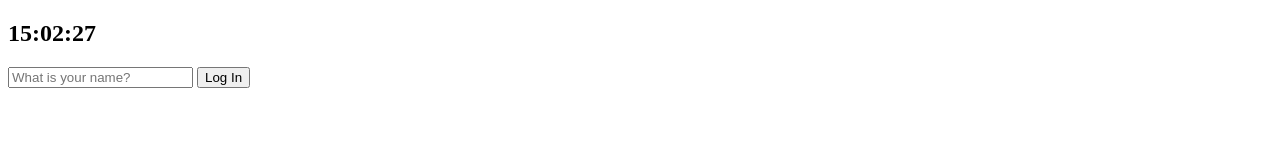
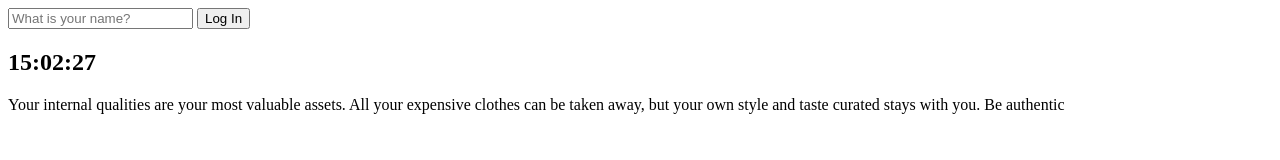
Before and after one commit to hjamie2/myChromeApp-vanillaJS, a plain HTML site: page index.html in a window 1280 px wide. Drawn offline with Linux system fonts and the light colour scheme.

Commit message:
Add random background quote (#9)
* Add starting files

* Add random quote generator

```diff
--- a/index.html
+++ b/index.html
@@ -9,7 +9,6 @@
 </head>
 
 <body>
-    <h2 id="clock">00:00</h2>
     <form id="login-form" class="hidden">
         <input required maxlength="15" type="text" placeholder="What is your name?">
         <button>Log In</button>
@@ -17,9 +16,15 @@
     <form id="logout-form" class="hidden">
         <button>Log Out</button>
     </form>
+    <h2 id="clock">00:00</h2>
     <h1 id="greeting" class="hidden"></h1>
+    <div id="quote">
+        <span></span>
+        <span></span>
+    </div>
     <script src="js/login.js"></script>
     <script src="js/clock.js"></script>
+    <script src="js/quotes.js"></script>
 </body>
 
 </html>
--- /dev/null
+++ b/js/quotes.js
@@ -0,0 +1,62 @@
+const quoteArray = [
+    {
+        quote: "A strong person is someone who can protect their inner kindness.",
+        action: "Stay strong",
+    },
+    {
+        quote: "Recipe for happiness: Mature defense mech, stable long-term relationships, no drinking, no smoking, exercise, staying in shape.",
+        action: "Be happy",
+    },
+    {
+        quote: "You will know it's time to push to the next level when you start getting too comfortable.",
+        action: "Don't burnout",
+    },
+    {
+        quote: "You can't reach the top without going up hill.",
+        action: "Keep climbing",
+    },
+    {
+        quote: "Harder it is to get it, the longer it will stay.",
+        action: "Give your everything",
+    },
+    {
+        quote: "Success isn't made from a secret recipe, it comes from dedication.",
+        action: "Forget regret",
+    },
+    {
+        quote: "If I lose self-confidence, the whole world becomes my enemy.",
+        action: "Love yourself first",
+    },
+    {
+        quote: "Zero times anything is zero. No matter how small, find positive meaning and add it to your life's asset one by one.",
+        action: "One is still greater than zero",
+    },
+    {
+        quote: "You can interpret everything people say into one of two things: asking for favor (please) or showing appreciation (thank you).",
+        action: "Make overcomplicate other people",
+    },
+    {
+        quote: "Knowledge + Experience = Skill => ++ Confidence",
+        action: "Formula for loving yourself",
+    },
+    {
+        quote: "When in doubt, don't leave it to your imagination. Find solution through experience.",
+        action: "Actions speak louder than words",
+    },
+    {
+        quote: "You are the average of the 5 people you spend the most time with.",
+        action: "Choose your birds of feather",
+    },
+    {
+        quote: "Your internal qualities are your most valuable assets. All your expensive clothes can be taken away, but your own style and taste curated stays with you.",
+        action: "Be authentic",
+    },
+]
+
+const quoteElement = document.querySelector("#quote span:first-child");
+const actionElement = document.querySelector("#quote span:last-child");
+
+const randomQuote = quoteArray[Math.floor(Math.random() * quoteArray.length)];
+
+quoteElement.innerText = randomQuote.quote;
+actionElement.innerText = randomQuote.action;
```
